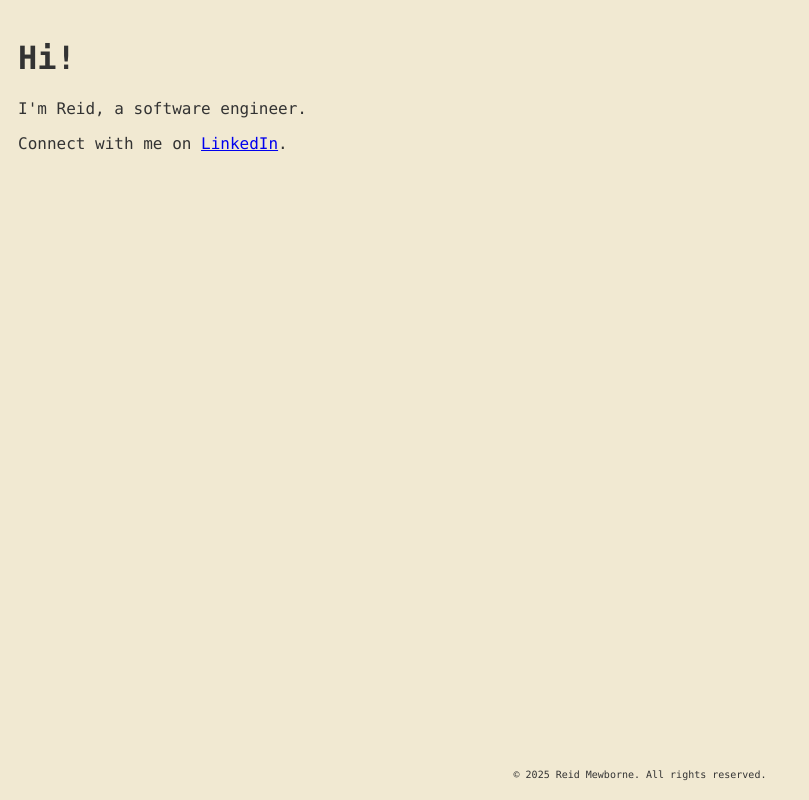
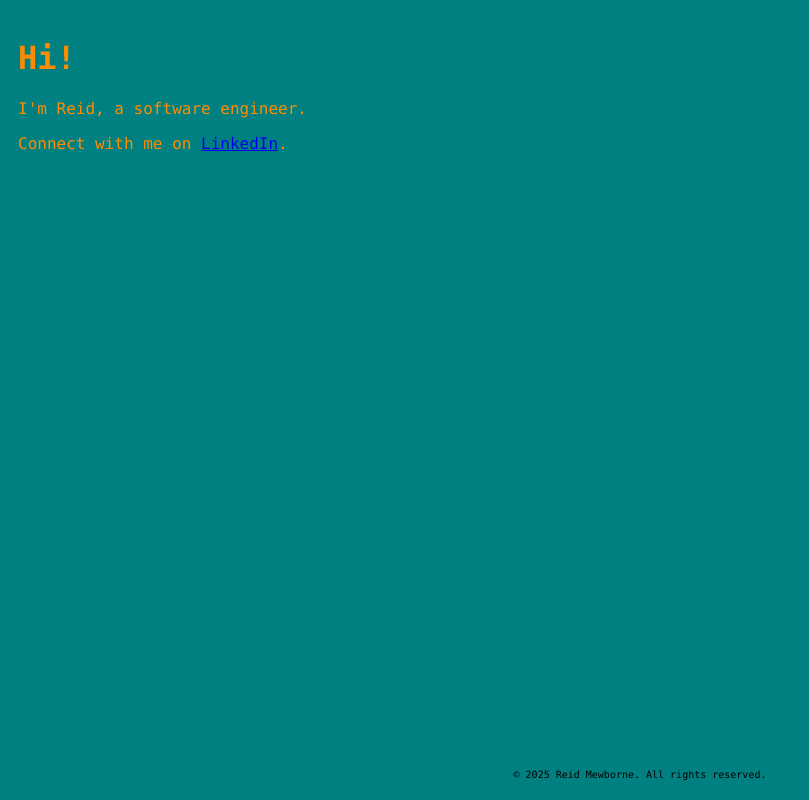
Before and after one commit to 8bitreid/blog, a plain HTML site: page index.html in a window 1280 px wide. Shown: the whole page, without its empty margins (0-809 px from the left). Drawn offline with Linux system fonts and the light colour scheme.

Commit message:
some retro colors...

```diff
--- a/style.css
+++ b/style.css
@@ -2,13 +2,15 @@ html {
     scroll-behavior: smooth;
     height: 100%;
     margin: 0;
-    background-color: #F1E9D2;
+    background-color: #008080;
+    /* background-color: #FF8C00; */
+    /* purple ? 9933FF */
 }
 
 body {
     font-family: "Lucida Console", Monaco, monospace;
     padding: 10px;
-    color: #333;
+    color: #FF8C00;
     display: flex;
     flex-direction: column;
 }
@@ -23,4 +25,20 @@ footer {
     font-size: x-small;
     text-align: center;
     padding: 10px;
+    color: black;
 }
+
+/* Target selection highlighting globally */
+::selection {
+    background-color: #ffcc00;
+    /* Yellow background */
+    color: black;
+    /* Black text */
+}
+
+a:hover {
+    outline: 50px solid #005fcc;
+    /* Blue outline when focused (important for accessibility) */
+    background-color: #e0f0ff;
+    /* Light blue background when focused */
+}
```
